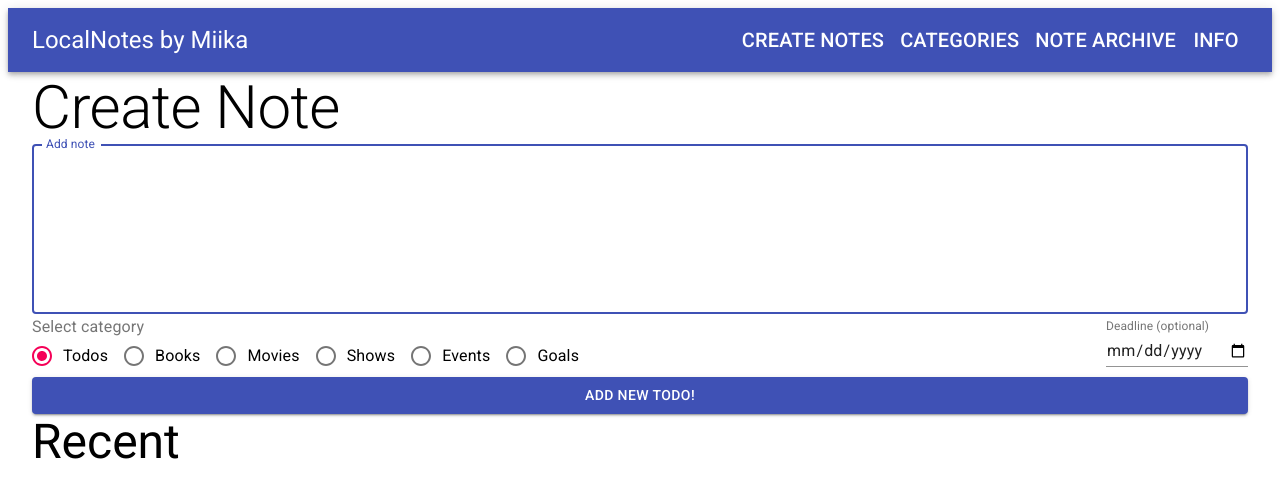
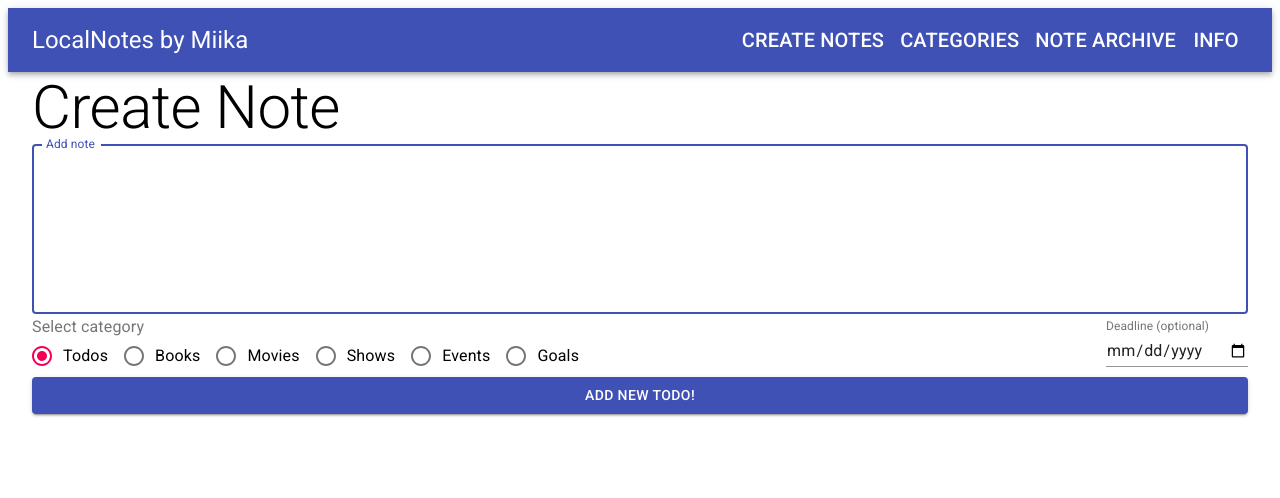
Before and after one commit to harmamiika/notes, a React (Create React App) app: page / in a window 1280 px wide. Shown: the top 498 px of the page. Built offline with nearby package versions, Linux system fonts and the light colour scheme.

Commit message:
bugfixed recent-component and improved create-note-form button

```diff
--- a/src/components/AddNote.js
+++ b/src/components/AddNote.js
@@ -42,6 +42,11 @@ const AddNote = () => {
 
     dispatch(addNote(input, category, deadline));
     setInput('');
+  };
+
+  const makeSingular = (word) => {
+    const wordLength = word.length;
+    return word.slice(0, word.length - 1);
   };
 
   return (
@@ -122,7 +127,7 @@ const AddNote = () => {
           />
         </div>
         <Button type="submit" variant="contained" color="primary" fullWidth>
-          Add new Todo!
+          {`Add new ${makeSingular(category)}!`}
         </Button>
       </form>
     </>
--- a/src/components/Recent.js
+++ b/src/components/Recent.js
@@ -31,7 +31,7 @@ const Recent = () => {
   return (
     <div>
       <Typography className="headline" variant="h3" component="h3">
-        Recent {category && category}
+        {category && `Recent ${category}`}
       </Typography>
       {category && <NoteList notes={notesByCategory} completed={false} />}
     </div>
```
